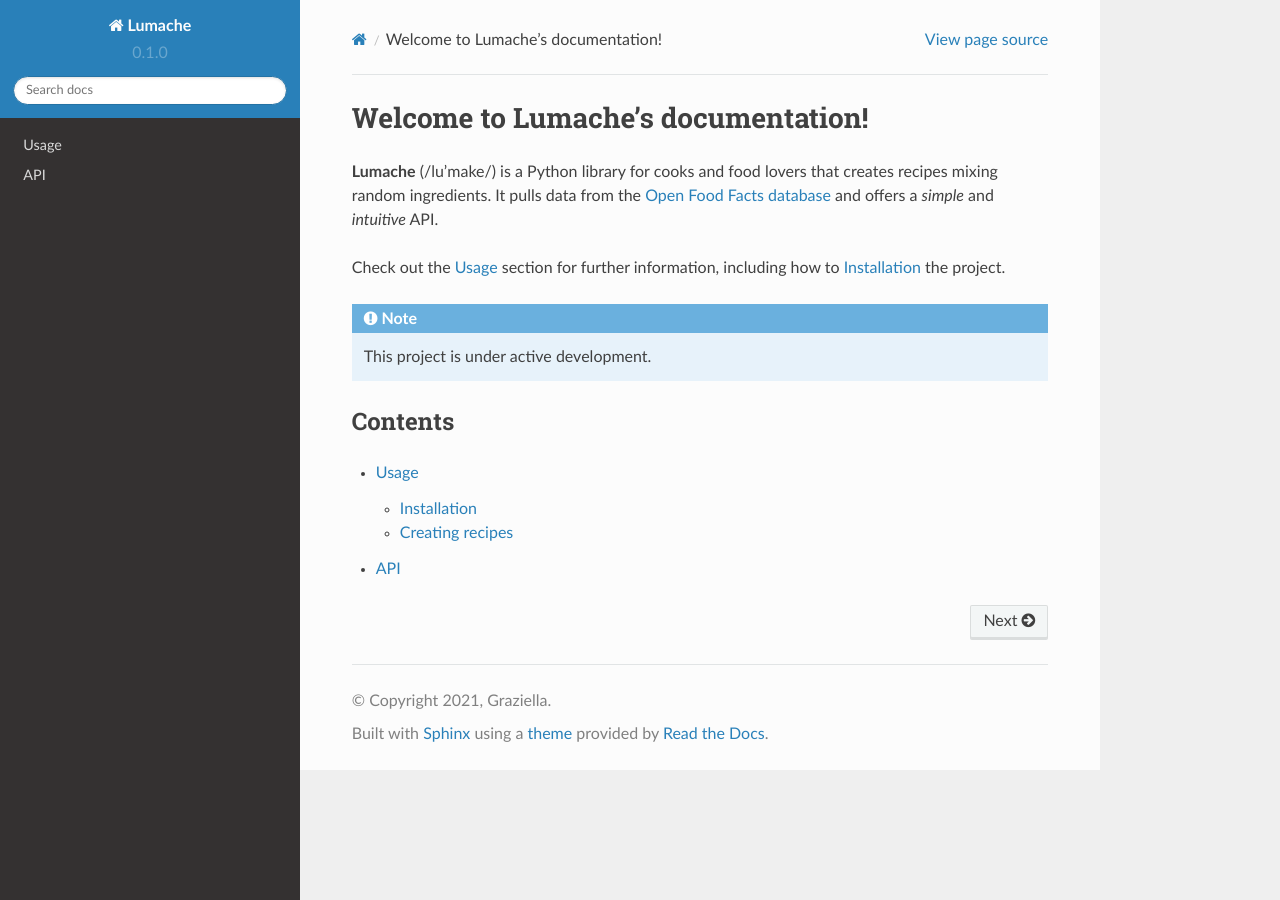
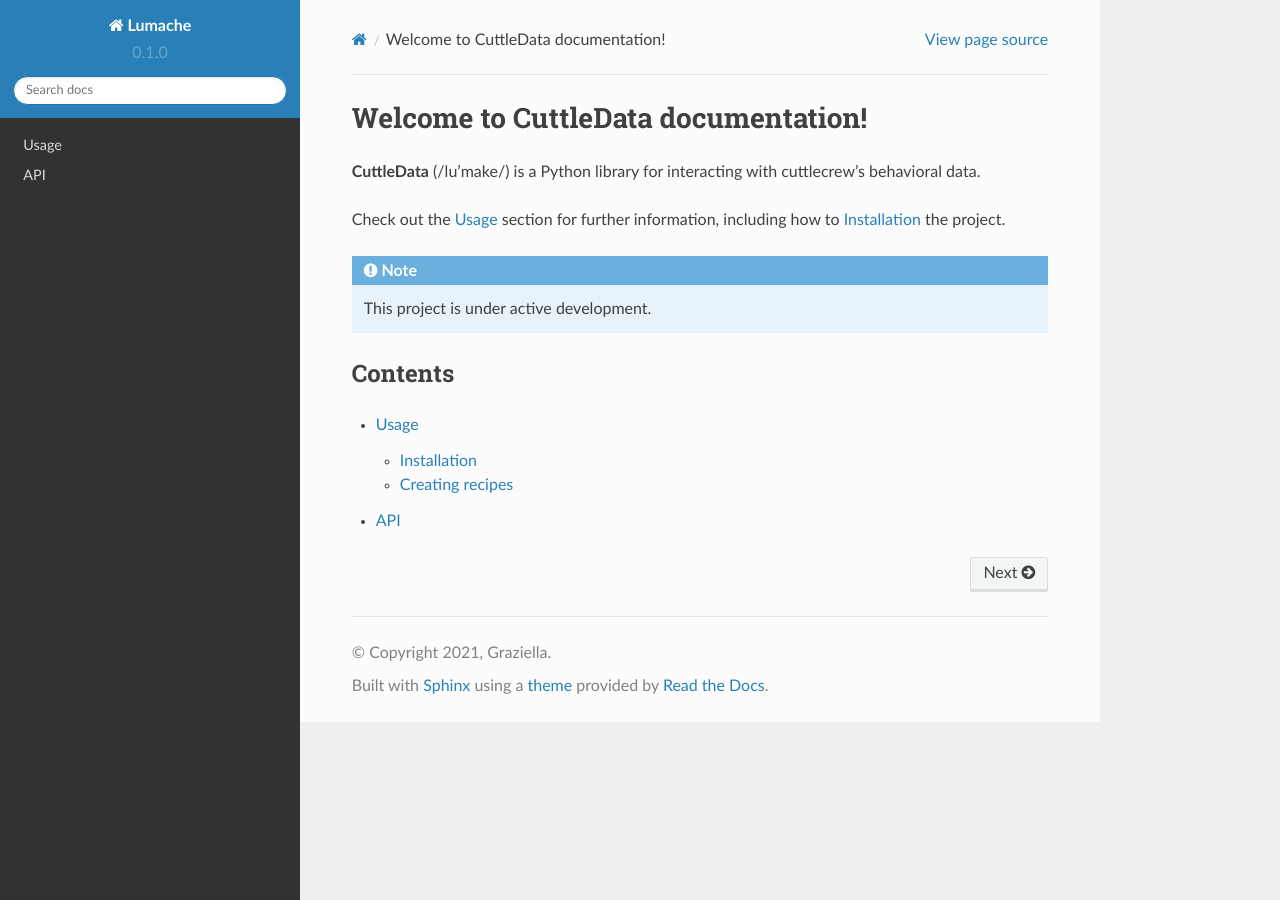
Before and after one commit to ershook/cuttledata, a Sphinx documentation site: the page built from docs/source/index.rst, in a window 1280 px wide. Built offline with Sphinx 7.4.7 and the Read the Docs theme 2.0.0, drawn with Linux system fonts in a browser that asks for light colours.

Commit message:
Update index.rst

```diff
--- a/docs/source/index.rst
+++ b/docs/source/index.rst
@@ -1,10 +1,7 @@
-Welcome to Lumache's documentation!
+Welcome to CuttleData documentation!
 ===================================
 
-**Lumache** (/lu'make/) is a Python library for cooks and food lovers
-that creates recipes mixing random ingredients.
-It pulls data from the `Open Food Facts database <https://world.openfoodfacts.org/>`_
-and offers a *simple* and *intuitive* API.
+**CuttleData** (/lu'make/) is a Python library for interacting with cuttlecrew's behavioral data.
 
 Check out the :doc:`usage` section for further information, including
 how to :ref:`installation` the project.
```
